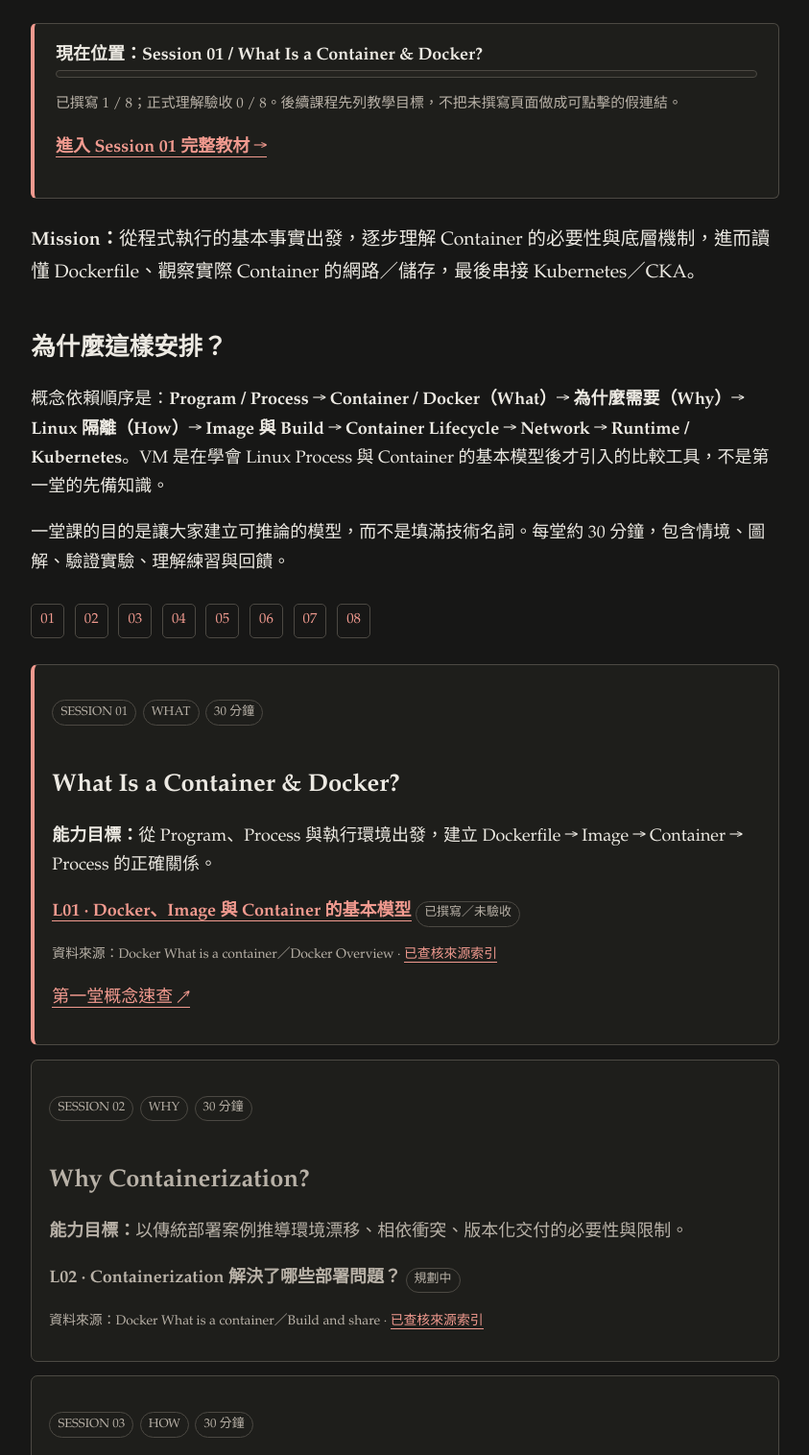
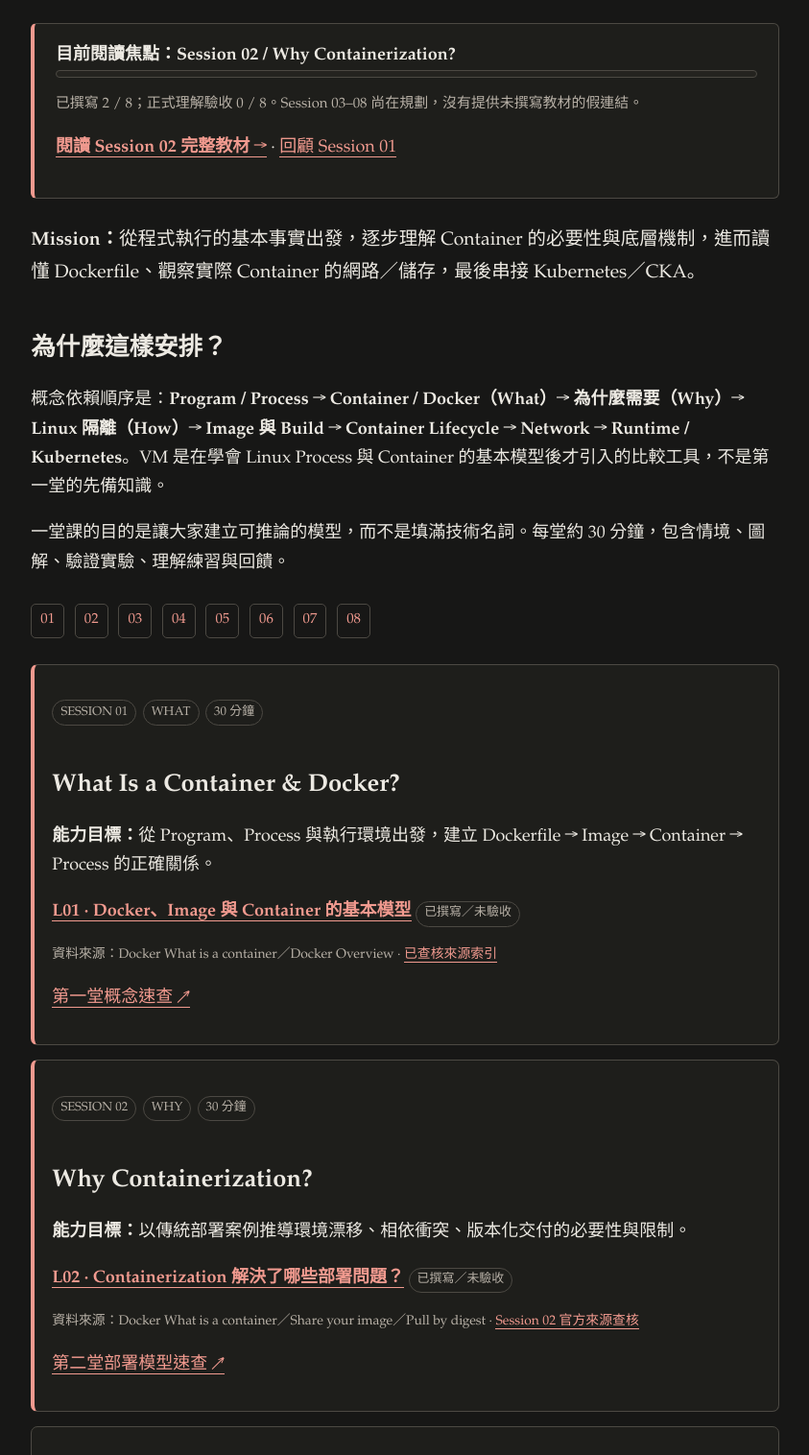
Before and after one commit to c0004512000/Learning, a plain HTML site: page Docker/learning-map/index.html in a window 1280 px wide. Shown: the part 284-1800 px from the top of the page at 96% size, without its empty margins (218-1061 px from the left). Drawn offline with Linux system fonts and the light colour scheme.

Commit message:
docs(docker): connect published Session 02 to index.html

```diff
--- a/Docker/learning-map/index.html
+++ b/Docker/learning-map/index.html
@@ -4,9 +4,9 @@
 <main>
 <p class="subtitle">COURSE MAP / 8 SESSIONS × 30 MINUTES</p>
 <h1>Docker Fundamentals<br>學習地圖</h1>
-<div class="box"><strong>現在位置：Session 01 / What Is a Container &amp; Docker?</strong><div class="progress" role="progressbar" aria-valuenow="0" aria-valuemin="0" aria-valuemax="8" aria-label="正式驗收 0 / 8"><span style="width:0%"></span></div>
-<p class="quiet">已撰寫 1 / 8；正式理解驗收 0 / 8。後續課程先列教學目標，不把未撰寫頁面做成可點擊的假連結。</p>
-<p><a href="../lessons/0001-what-is-container-docker.html"><strong>進入 Session 01 完整教材 →</strong></a></p></div>
+<div class="box"><strong>目前閱讀焦點：Session 02 / Why Containerization?</strong><div class="progress" role="progressbar" aria-valuenow="0" aria-valuemin="0" aria-valuemax="8" aria-label="正式驗收 0 / 8"><span style="width:0%"></span></div>
+<p class="quiet">已撰寫 2 / 8；正式理解驗收 0 / 8。Session 03–08 尚在規劃，沒有提供未撰寫教材的假連結。</p>
+<p><a href="../lessons/0002-why-containerization.html"><strong>閱讀 Session 02 完整教材 →</strong></a> · <a href="../lessons/0001-what-is-container-docker.html">回顧 Session 01</a></p></div>
 <p class="lead"><strong>Mission：</strong>從程式執行的基本事實出發，逐步理解 Container 的必要性與底層機制，進而讀懂 Dockerfile、觀察實際 Container 的網路／儲存，最後串接 Kubernetes／CKA。</p>
 <h2>為什麼這樣安排？</h2>
 <p>概念依賴順序是：<strong>Program / Process → Container / Docker（What）→ 為什麼需要（Why）→ Linux 隔離（How）→ Image 與 Build → Container Lifecycle → Network → Runtime / Kubernetes</strong>。VM 是在學會 Linux Process 與 Container 的基本模型後才引入的比較工具，不是第一堂的先備知識。</p>
@@ -20,12 +20,12 @@
   <p class="source-note">資料來源：Docker What is a container／Docker Overview · <a href="../sources/evidence/2026-11-22-source-baseline.md">已查核來源索引</a></p>
   <p><a href="../reference/0001-container-image-model.html">第一堂概念速查 ↗</a></p>
 </section>
-<section id="session-2" class="course-item future">
+<section id="session-2" class="course-item current">
   <p><span class="tag">SESSION 02</span><span class="tag">WHY</span><span class="tag">30 分鐘</span></p>
   <h2>Why Containerization?</h2>
   <p><strong>能力目標：</strong>以傳統部署案例推導環境漂移、相依衝突、版本化交付的必要性與限制。</p>
-  <p><strong>L02 · Containerization 解決了哪些部署問題？</strong> <span class="tag">規劃中</span></p>
-  <p class="source-note">資料來源：Docker What is a container／Build and share · <a href="../sources/evidence/2026-11-22-source-baseline.md">已查核來源索引</a></p>
+  <p><strong><a href="../lessons/0002-why-containerization.html">L02 · Containerization 解決了哪些部署問題？</a></strong> <span class="tag">已撰寫／未驗收</span></p>
+  <p class="source-note">資料來源：Docker What is a container／Share your image／Pull by digest · <a href="../sources/evidence/2026-11-22-session-02.md">Session 02 官方來源查核</a></p><p><a href="../reference/0002-container-delivery-model.html">第二堂部署模型速查 ↗</a></p>
 
 </section>
 <section id="session-3" class="course-item future">
```
